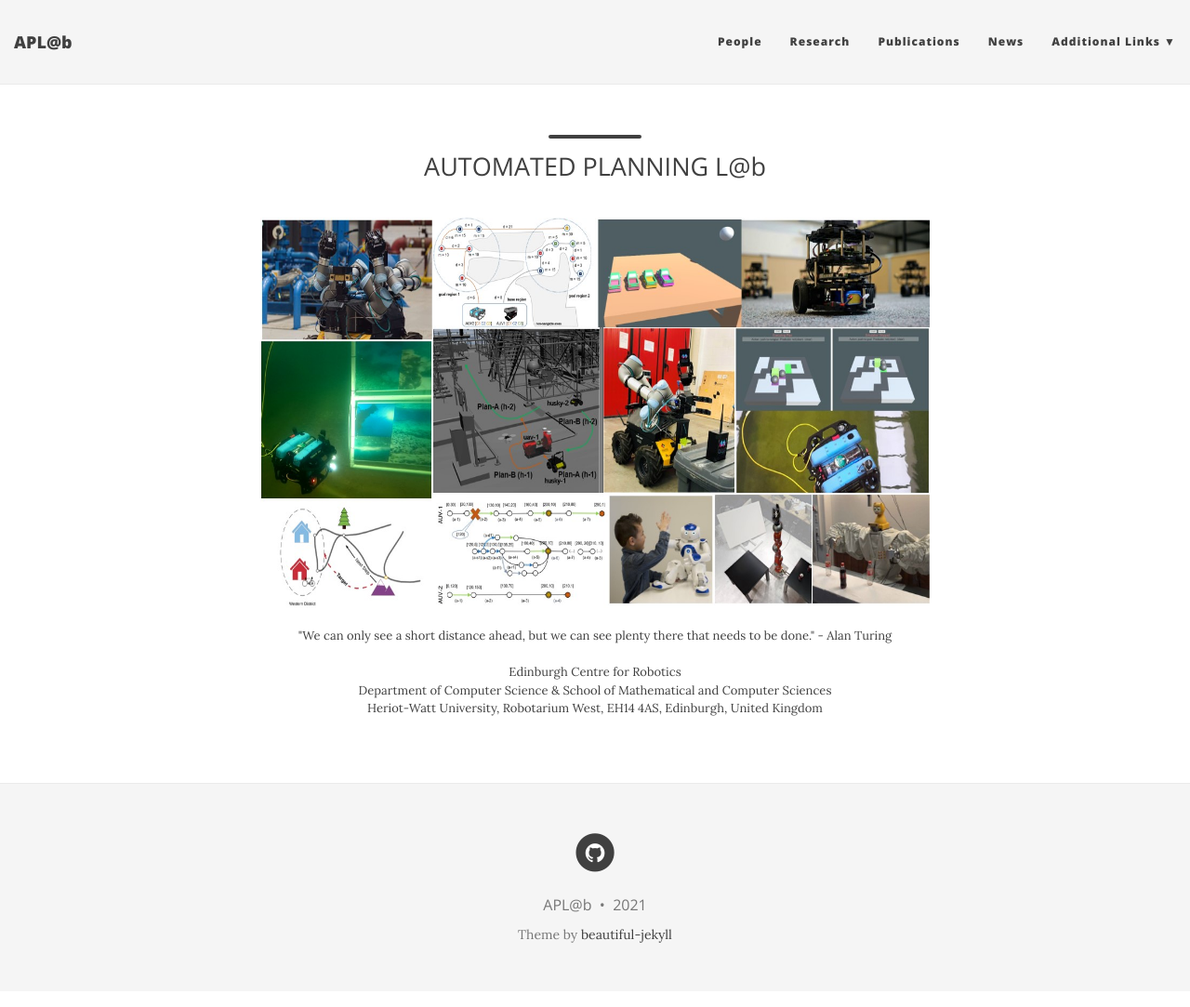
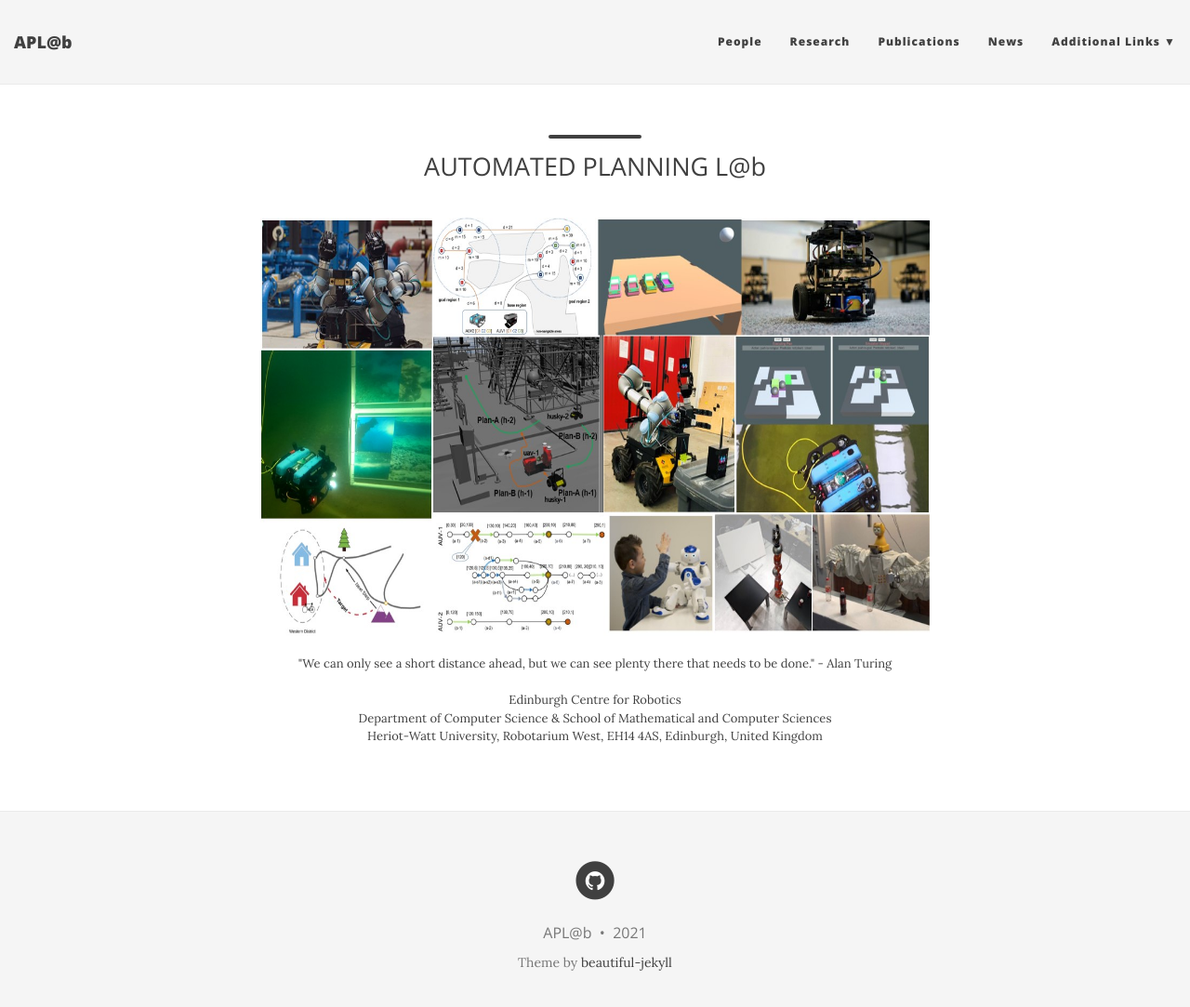
Before and after one commit to aplab2020/aplab2020.github.io, a Jekyll site: the page built from index.html, in a window 1280 px wide and 1096 px high. Shown: the top 1083 px of the window at 93% size. Built offline with Jekyll 4.4.1, drawn with Linux system fonts in a browser that asks for light colours; nearby versions of some CDN libraries.

Commit message:
Update index.html

```diff
--- a/index.html
+++ b/index.html
@@ -5,7 +5,7 @@
 ---
 <body>
 <p align="center">
-<img src="/img/apl.jpg" align="center" width="720" height="420">
+<img src="/img/apl.jpg" align="center" width="720" height="450">
 </p>
 </body>
 
```
